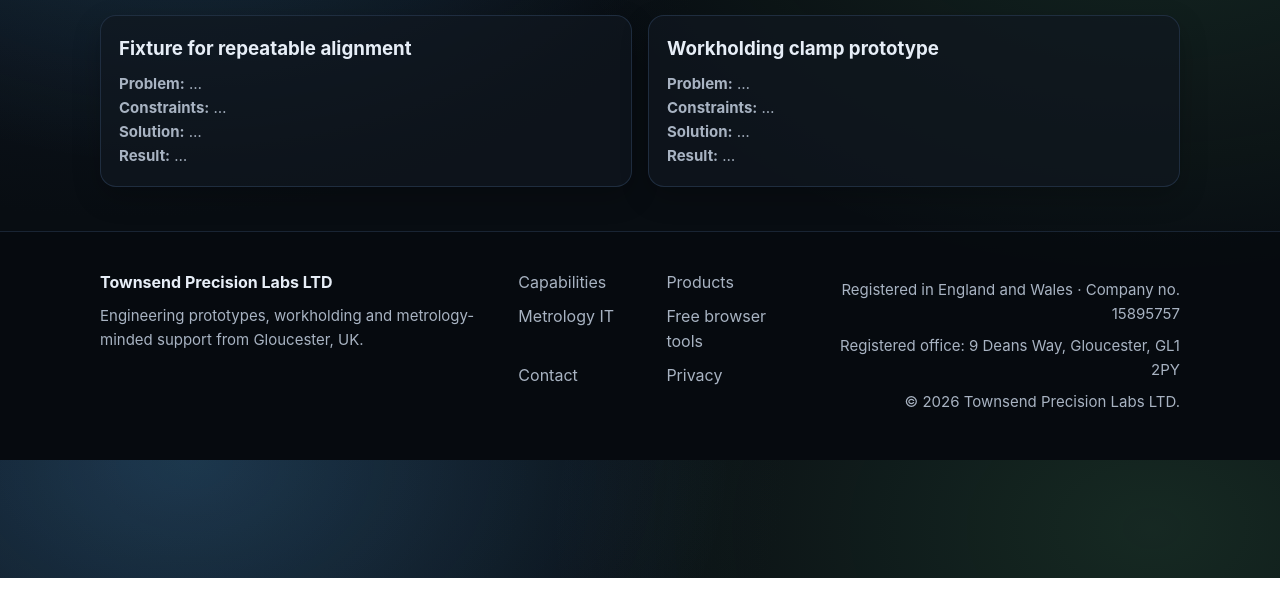
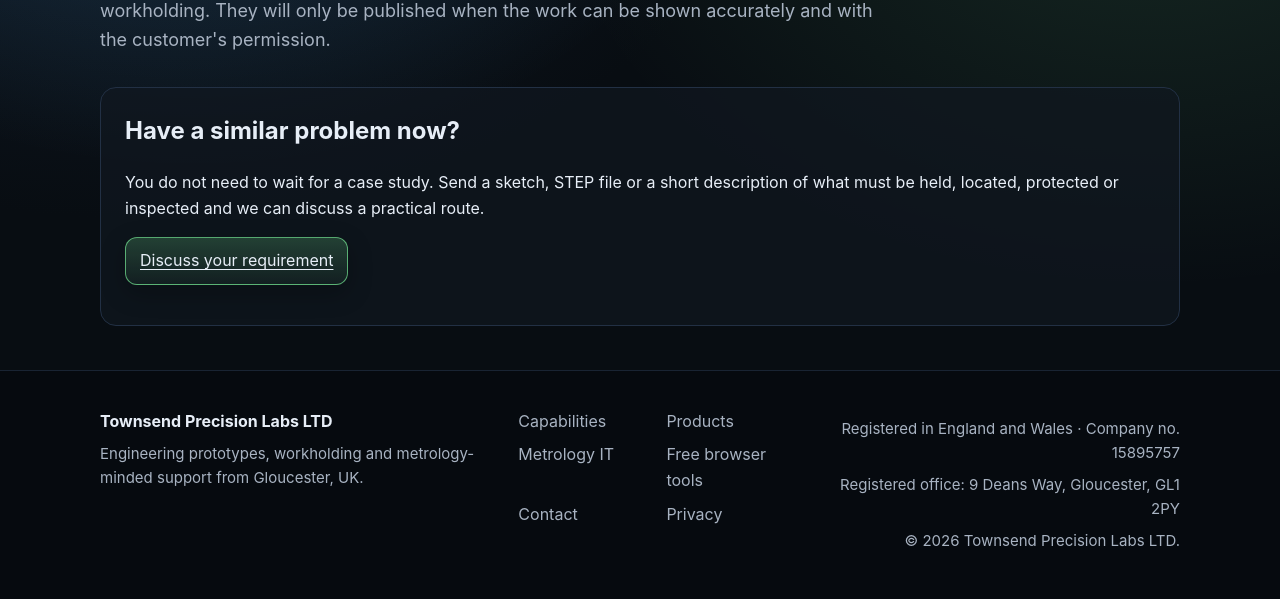
Before and after one commit to Wayner84/Wayner84.github.io, a plain HTML site: page portfolio.html in a window 1280 px wide. Shown: the part 222-821 px from the top of the page. Before the commit the page ends 800 px from the top, so only its background shows below. Drawn offline with Linux system fonts and the light colour scheme.

Commit message:
fix: remove placeholder case study claims

```diff
--- a/portfolio.html
+++ b/portfolio.html
@@ -34,7 +34,7 @@
 </details>
 </div>
 </header>
-<main class="container" id="main-content"><h1>Portfolio</h1><p class="small">Project examples will be added here once there are suitable fixtures and case studies to show. For now this page is kept as a placeholder rather than promoted around the site.</p><div class="grid"><div class="card"><h3>Fixture for repeatable alignment</h3><p class="small"><strong>Problem:</strong> …<br/><strong>Constraints:</strong> …<br/><strong>Solution:</strong> …<br/><strong>Result:</strong> …</p></div><div class="card"><h3>Workholding clamp prototype</h3><p class="small"><strong>Problem:</strong> …<br/><strong>Constraints:</strong> …<br/><strong>Solution:</strong> …<br/><strong>Result:</strong> …</p></div></div></main>
+<main class="container" id="main-content"><div class="page-intro"><span class="eyebrow">Case studies in preparation</span><h1>Project examples</h1><p>We are preparing a small set of practical case studies covering fixtures, inspection aids and workholding. They will only be published when the work can be shown accurately and with the customer's permission.</p></div><section class="business-details"><h2>Have a similar problem now?</h2><p>You do not need to wait for a case study. Send a sketch, STEP file or a short description of what must be held, located, protected or inspected and we can discuss a practical route.</p><p><a class="btn primary" href="contact.html">Discuss your requirement</a></p></section></main>
 <footer class="site-footer"><div class="container footer-grid"><div><strong>Townsend Precision Labs LTD</strong><p class="small">Engineering prototypes, workholding and metrology-minded support from Gloucester, UK.</p></div><nav aria-label="Footer navigation" class="footer-links"><a href="capabilities.html">Capabilities</a><a href="products.html">Products</a><a href="metrology-it.html">Metrology IT</a><a href="https://wayner84.github.io/tools/">Free browser tools</a><a href="contact.html">Contact</a><a href="privacy.html">Privacy</a></nav><div class="footer-legal"><p class="small">Registered in England and Wales · Company no. 15895757</p><p class="small">Registered office: 9 Deans Way, Gloucester, GL1 2PY</p><p class="small">© 2026 Townsend Precision Labs LTD.</p></div></div></footer>
 </body>
 </html>
```
